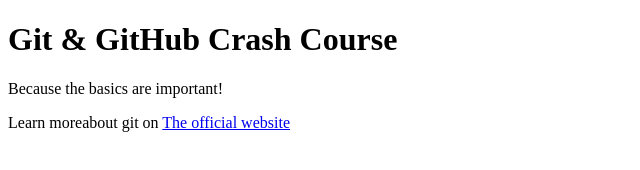
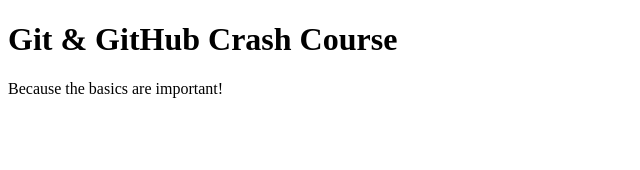
Before and after one commit to km-anjali-singh/github-test, a plain HTML site: page index.html in a window 1280 px wide. Shown: the whole page, without its empty margins (0-640 px from the left). Drawn offline with Linux system fonts and the light colour scheme.

Commit message:
Revert "added officilwebsite"revertedfirst change
This reverts commit 009d3280a7d7c28c64901531fc175d34eebce7a4.

```diff
--- a/index.html
+++ b/index.html
@@ -10,8 +10,5 @@
 <body>
 <h1>Git & GitHub Crash Course</h1>
 <p>Because the basics are important!</p>
-<p>Learn moreabout git on
-    <a href="https://git-scm.com/book.en/v2">The official website </a>
-    </p>
 </body>
 </html>
```
